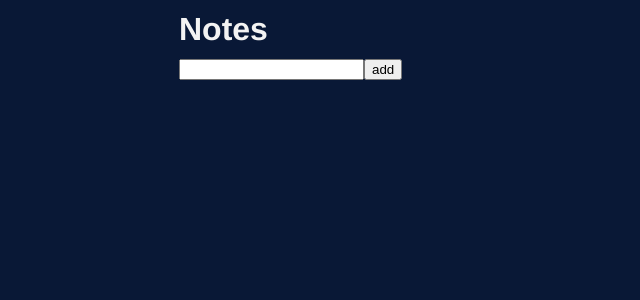
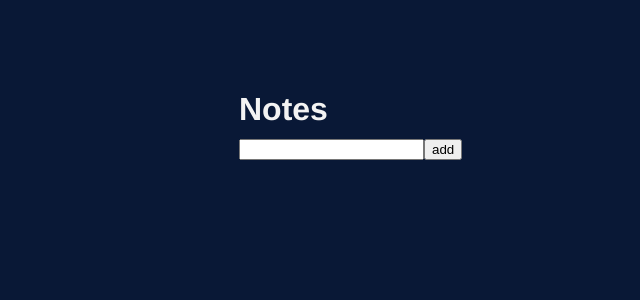
Before and after one commit to eliagoris/fully-testable-react-hooks, a React (Create React App) app: page / in a window 1280 px wide. Shown: the top 300 px of the page, without its empty margins (221-861 px from the left). Built offline with nearby package versions, Linux system fonts and the light colour scheme.

Commit message:
Change container for better typography

```diff
--- a/src/components/app/app.tsx
+++ b/src/components/app/app.tsx
@@ -4,10 +4,21 @@ import styled, { ThemeProvider } from "styled-components"
 import { GlobalStyle, theme } from "../../styles"
 import { Notes } from "../notes/notes"
 
-const StyledContainer = styled.div`
-  margin: 0 auto;
-  max-width: 480px;
-`
+const StyledContainer = styled.div(({ theme }) => {
+  const {
+    settings: { desktop_breakpoint }
+  } = theme
+
+  return `
+    margin: 0 auto;
+    max-width: 42rem;
+    padding: 8rem 1.5rem;
+
+    @media (min-width: ${desktop_breakpoint}) {
+      padding: 8rem 3rem;
+    }
+  `
+})
 
 export const App: React.FC = () => {
   return (
```
